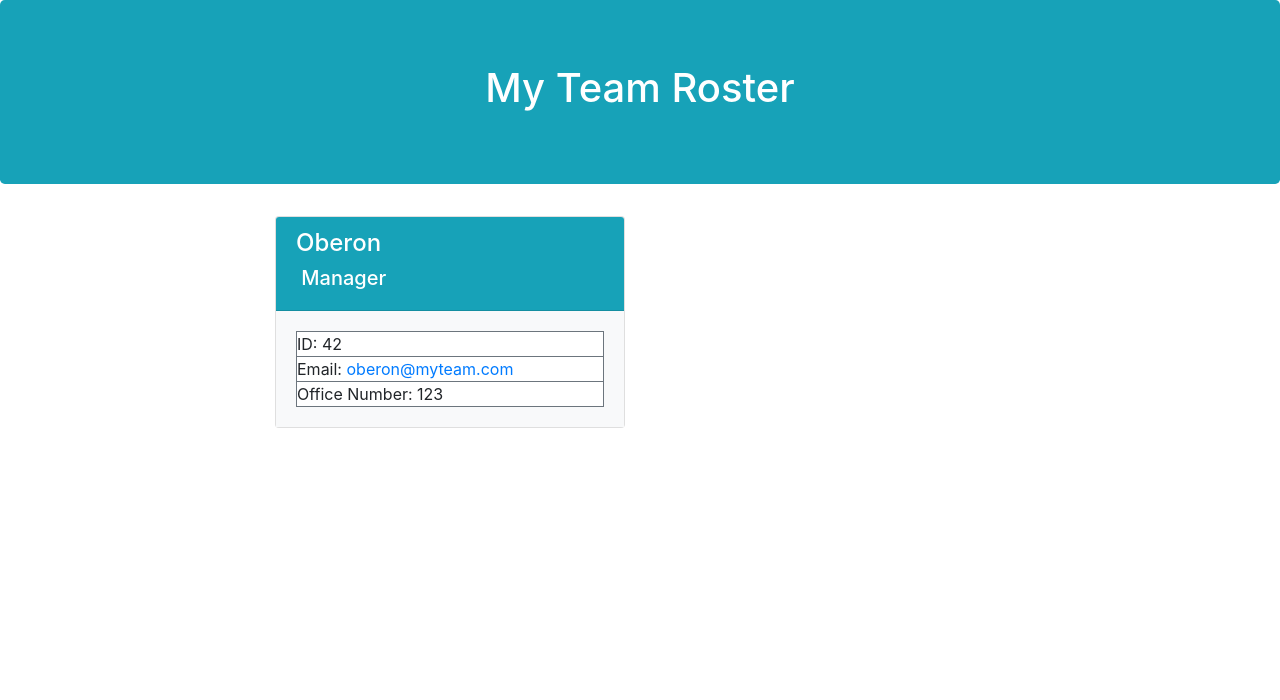
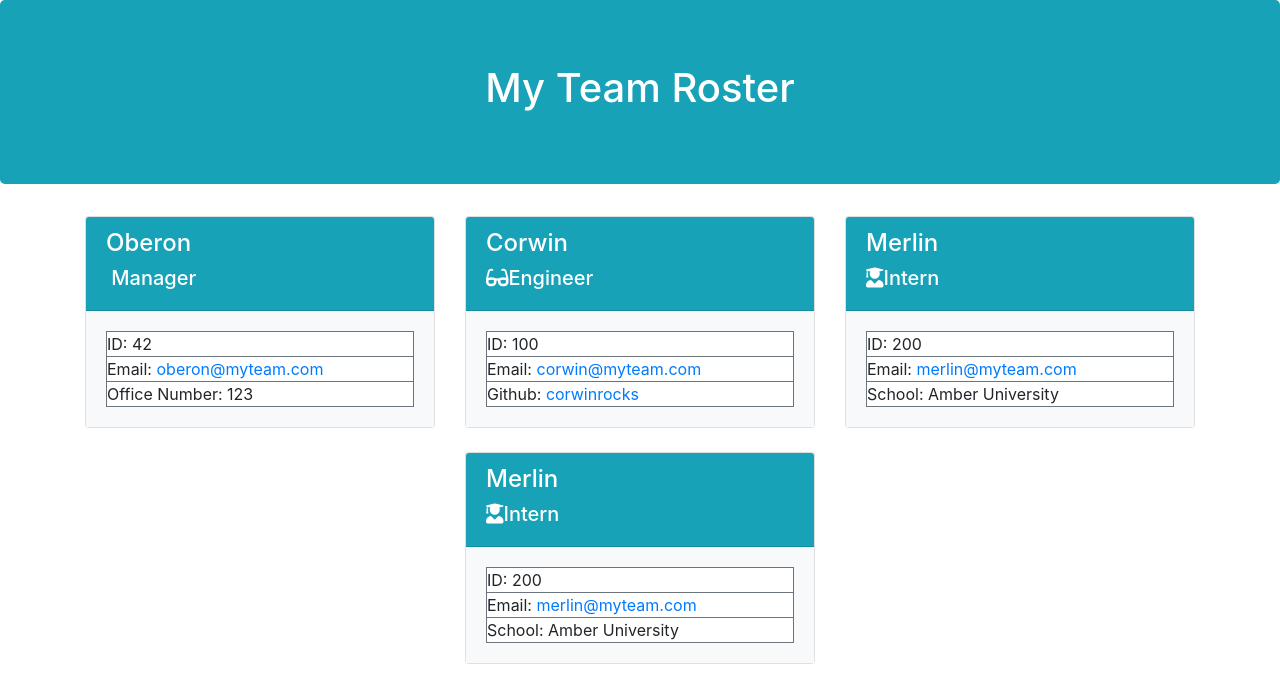
Before and after one commit to Ahsan-Zaidi/Team-profile-generator, a website: page dist/index.html in a window 1280 px wide. Drawn offline with nearby package versions, Linux system fonts and the light colour scheme; some icons are missing.

Commit message:
html doc

```diff
--- a/dist/index.html
+++ b/dist/index.html
@@ -37,7 +37,62 @@
                 </div>
             </div>
             <div class="col-lg-4 mb-4">
+                <div class="card employee-card">
+                    <div class="card-header employee-header bg-info text-white">
+                        <h4>Corwin</h4>
+                        <h5><i class="fas fa-glasses"></i>Engineer</h5>
+                    </div>
+                    <div class="card-body bg-light">
+                        <div class="employee-entry border border-secondary bg-white">
+                            ID: 100
+                        </div>
+                        <div class="employee-entry border-right border-left border-secondary bg-white">
+                            Email: <a href="mailto:corwin@myteam.com">corwin@myteam.com</a>
+                        </div>
+                        <div class="employee-entry border border-secondary bg-white">
+                            Github: <a href="https://github.com/corwinrocks" target="blank">corwinrocks</a>
+                        </div>
+                    </div>
+                </div>
+            </div>
 
+            <div class="col-lg-4 mb-4">
+                <div class="card employee-card">
+                    <div class="card-header employee-header bg-info text-white">
+                        <h4>Merlin</h4>
+                        <h5><i class="fas fa-user-graduate"></i>Intern</h5>
+                    </div>
+                    <div class="card-body bg-light">
+                        <div class="employee-entry border border-secondary bg-white">
+                            ID: 200
+                        </div>
+                        <div class="employee-entry border-right border-left border-secondary bg-white">
+                            Email: <a href="mailto:merlin@myteam.com">merlin@myteam.com</a>
+                        </div>
+                        <div class="employee-entry border border-secondary bg-white">
+                            School: Amber University
+                        </div>
+                    </div>
+                </div>
+            </div>
+            <div class="col-lg-4 mb-4">
+                <div class="card employee-card">
+                    <div class="card-header employee-header bg-info text-white">
+                        <h4>Merlin</h4>
+                        <h5><i class="fas fa-user-graduate"></i>Intern</h5>
+                    </div>
+                    <div class="card-body bg-light">
+                        <div class="employee-entry border border-secondary bg-white">
+                            ID: 200
+                        </div>
+                        <div class="employee-entry border-right border-left border-secondary bg-white">
+                            Email: <a href="mailto:merlin@myteam.com">merlin@myteam.com</a>
+                        </div>
+                        <div class="employee-entry border border-secondary bg-white">
+                            School: Amber University
+                        </div>
+                    </div>
+                </div>
             </div>
         </div>
 
```
